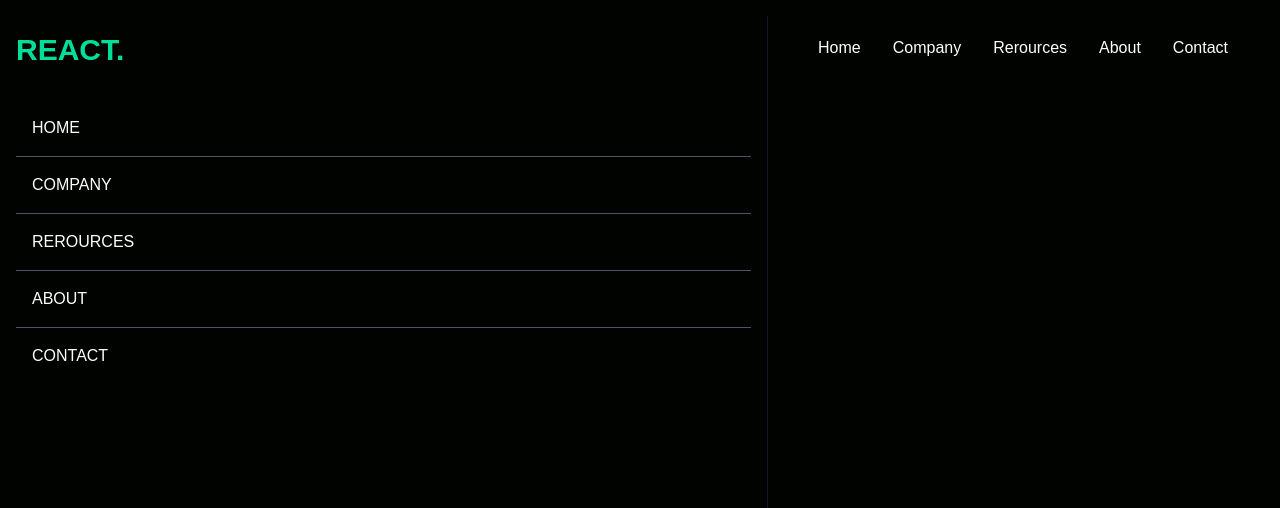
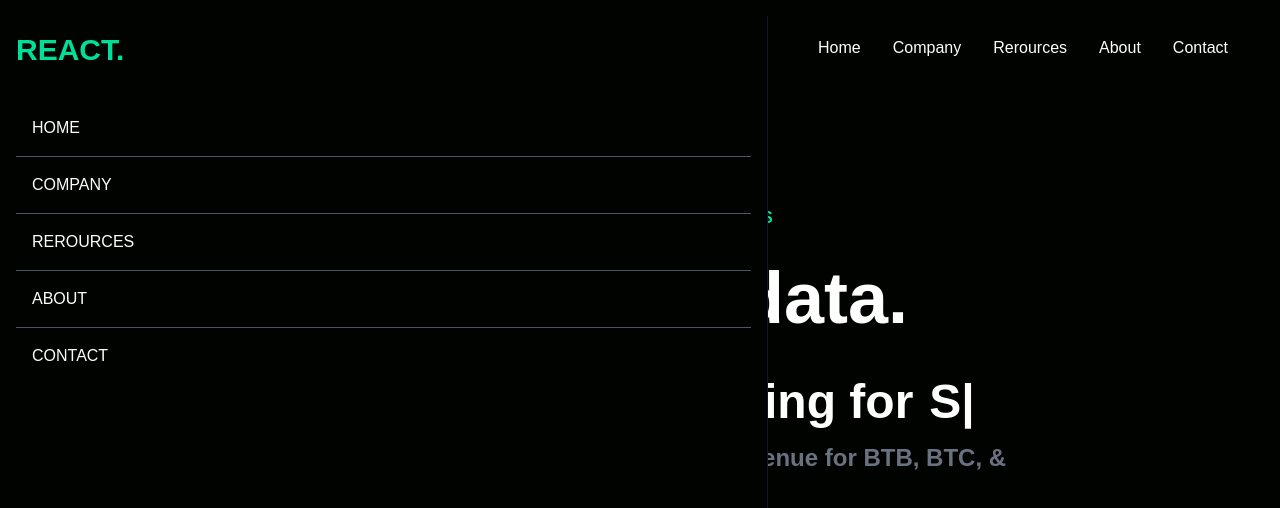
Before and after one commit to lucasolasz/responsive-website, a Next.js app: page / in a window 1280 px wide. Shown: the top 508 px of the page. Built offline with nearby package versions, Linux system fonts and the light colour scheme.

Commit message:
Finalização do componente hero

```diff
--- a/src/app/_components/hero.tsx
+++ b/src/app/_components/hero.tsx
@@ -1,5 +1,38 @@
-import { DiVim } from "react-icons/di";
+"use client";
+import { ReactTyped } from "react-typed";
+import ButtonHero from "./buttonHero";
 
 export function Hero() {
-  return <div>Ola</div>;
+  return (
+    <div className="text-white">
+      <div className="max-w-[800px] mt-[-96px] w-full h-screen mx-auto text-center flex flex-col justify-center">
+        <p className="text-[#00df9a] font-bold p-2">
+          GROWING WITH DATA ANALYTICS
+        </p>
+        <h1 className="md:text-7xl sm:text-6xl text-4xl font-bold md:py-6 mb-1">
+          Grow with data.
+        </h1>
+        <div className="flex justify-center items-center">
+          <p className="md:text-5xl sm:text-4xl text-xl font-bold py-4">
+            Fast, flexible, financing for
+          </p>
+
+          <ReactTyped
+            className="md:text-5xl sm:text-4xl text-xl font-bold md:pl-4 pl-2"
+            strings={["BTB", "BTC", "SASS"]}
+            typeSpeed={120}
+            backSpeed={140}
+            loop
+          />
+        </div>
+
+        <p className="md:text-2xl text-xl font-bold text-gray-500">
+          Monitor your data analytics to increase revenue for BTB, BTC, & SASS
+          platforms.
+        </p>
+
+        <ButtonHero>Get Started</ButtonHero>
+      </div>
+    </div>
+  );
 }
```
